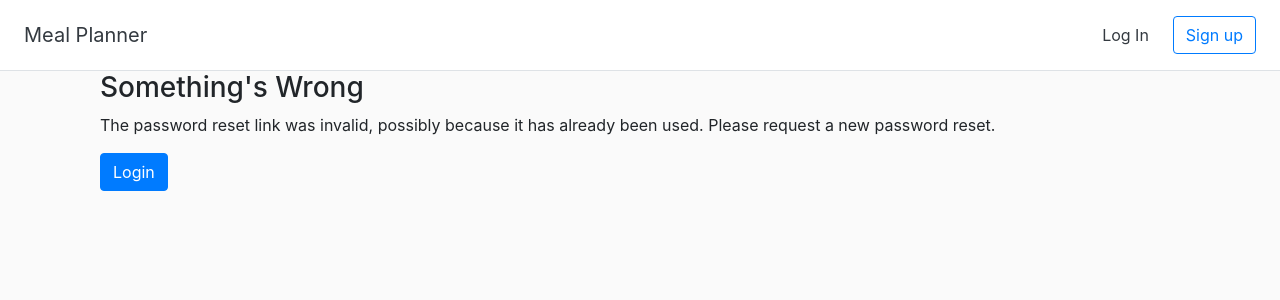
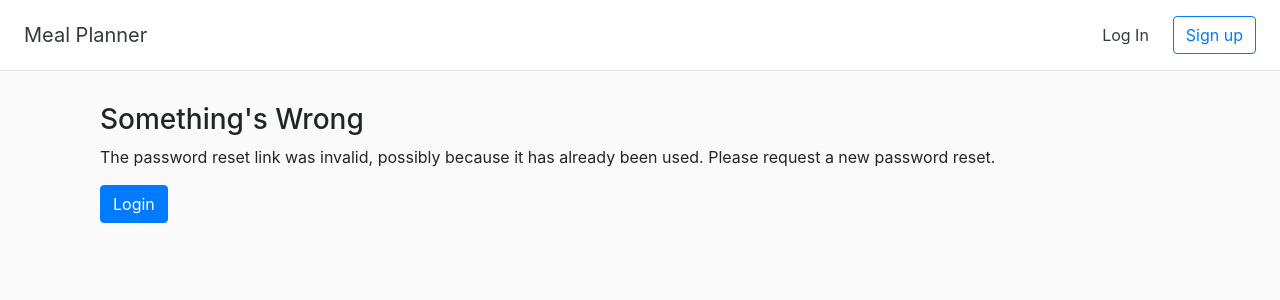
Before and after one commit to alicecampkin/django-meal-planner, a Django app: page /user/accounts/reset/1/1/ in a window 1280 px wide. Shown: the top 300 px of the page. Run offline with Django 3.2, Linux system fonts and the light colour scheme; some libraries are stand-ins or nearby versions.

Commit message:
top padding for block content

```diff
--- a/core/static/css/custom_styles.css
+++ b/core/static/css/custom_styles.css
@@ -46,4 +46,8 @@
 body {
   background: #FAFAFA;
 }
+
+main {
+  padding-top: 2rem;
+}
 /*# sourceMappingURL=custom_styles.css.map */
--- a/core/static/css/custom_styles.scss
+++ b/core/static/css/custom_styles.scss
@@ -5,3 +5,7 @@
 body{
     background:#FAFAFA;
 }
+
+main{
+    padding-top:2rem;
+}
```
Also changed, not shown: 1 other file.
